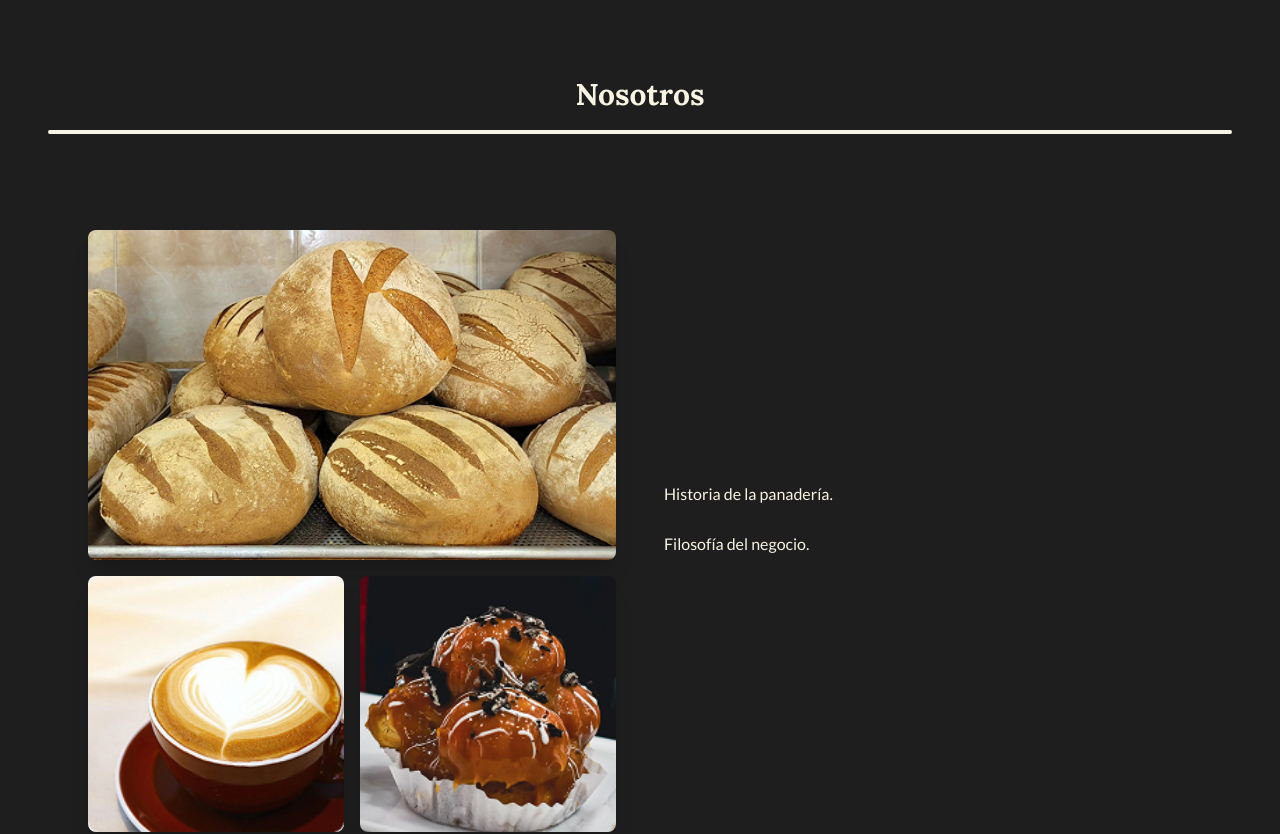
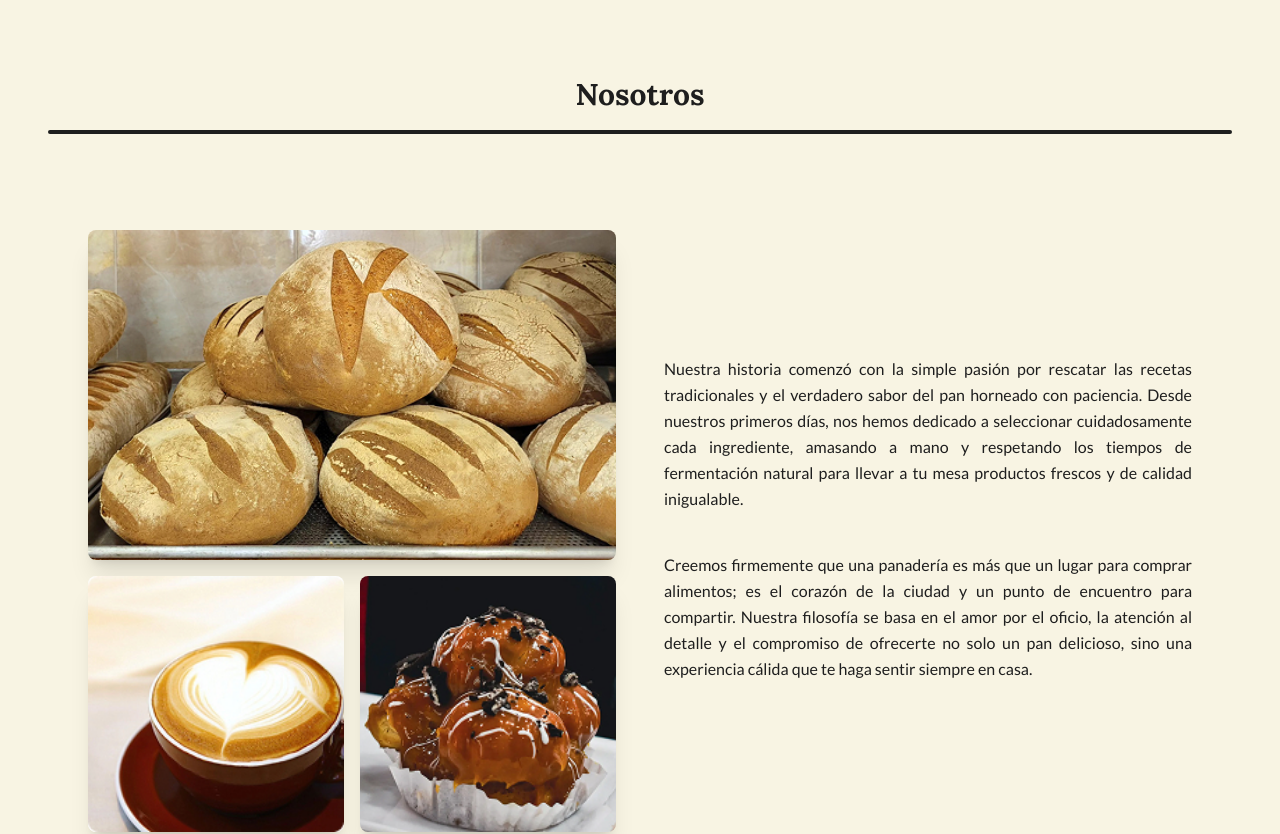
Before and after one commit to NexoPixel-X-Enterprise/panaderia, a Next.js app: page / in a window 1280 px wide. Shown: the part 620-1454 px from the top of the page. Built offline with nearby package versions, Linux system fonts and the light colour scheme.

Commit message:
Arreglo de colores y texto

```diff
--- a/src/components/home/nosotros.tsx
+++ b/src/components/home/nosotros.tsx
@@ -5,7 +5,7 @@ import Image from 'next/image';
 
 export default function Nosotros() {
   return (
-    <section id='nosotros' className="py-16 md:py-24">
+    <section id='nosotros' className="py-16 md:py-24 bg-[#F8F4E3] text-[#1E1E1E]">
 
       {/*Titulo y linea arregladas, es decir, fuera del contenedor del contenido*/}
       <div className="w-full px-6 md:px-12 flex flex-col items-center mb-12">
@@ -24,7 +24,7 @@ export default function Nosotros() {
           whileInView={{ opacity: 1, scaleX: 1 }}
           viewport={{ once: true }}
           transition={{ delay: 0.3, duration: 0.6, ease: "easeOut" }}
-          className="w-full h-1 bg-[#F8F4E3] mx-auto mb-12 rounded-full"
+          className="w-full h-1 bg-[#1E1E1E] mx-auto mb-12 rounded-full"
         />
       </div>
 
@@ -82,10 +82,14 @@ export default function Nosotros() {
             whileInView={{ opacity: 1, x: 0 }}
             viewport={{ once: true }}
             transition={{ duration: 0.8, ease: "easeOut" }}
-            className="text-center md:text-left"
+            className="text-center md:text-justify flex flex-col gap-4"
           >
-            <p>Historia de la panadería.</p>
-            <p>Filosofía del negocio.</p>
+            <p>
+              Nuestra historia comenzó con la simple pasión por rescatar las recetas tradicionales y el verdadero sabor del pan horneado con paciencia. Desde nuestros primeros días, nos hemos dedicado a seleccionar cuidadosamente cada ingrediente, amasando a mano y respetando los tiempos de fermentación natural para llevar a tu mesa productos frescos y de calidad inigualable.
+            </p>
+            <p>
+              Creemos firmemente que una panadería es más que un lugar para comprar alimentos; es el corazón de la ciudad y un punto de encuentro para compartir. Nuestra filosofía se basa en el amor por el oficio, la atención al detalle y el compromiso de ofrecerte no solo un pan delicioso, sino una experiencia cálida que te haga sentir siempre en casa.
+            </p>
           </motion.div>
 
         </div>
```
